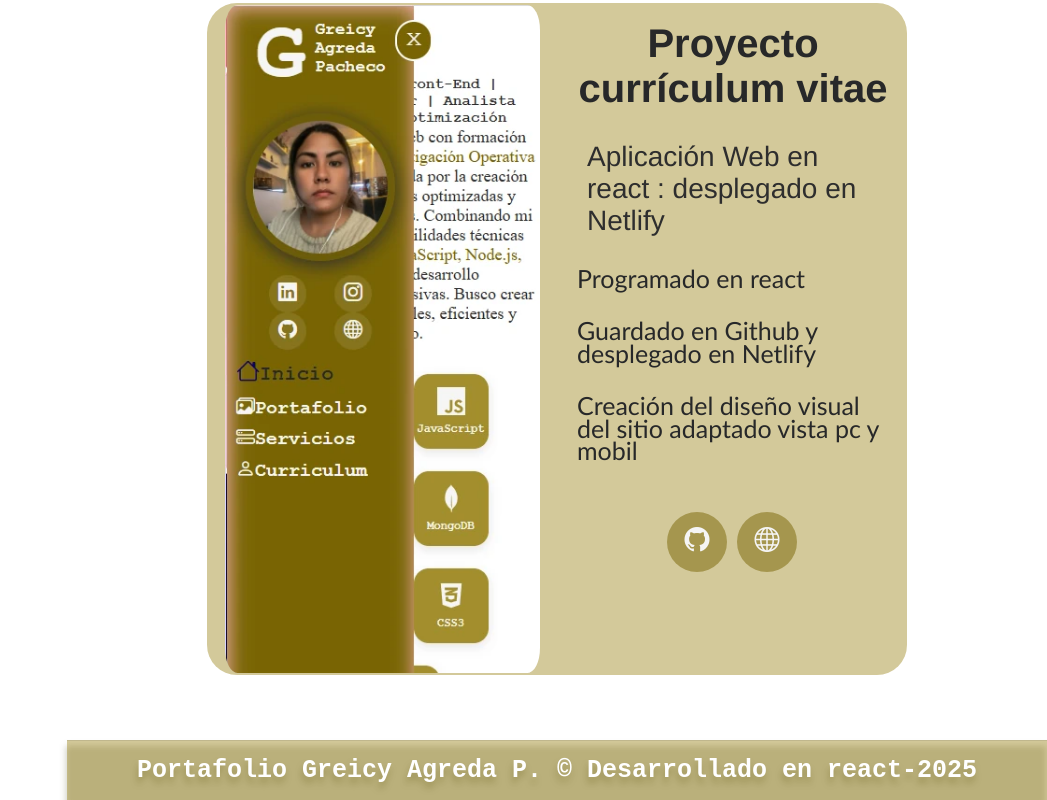
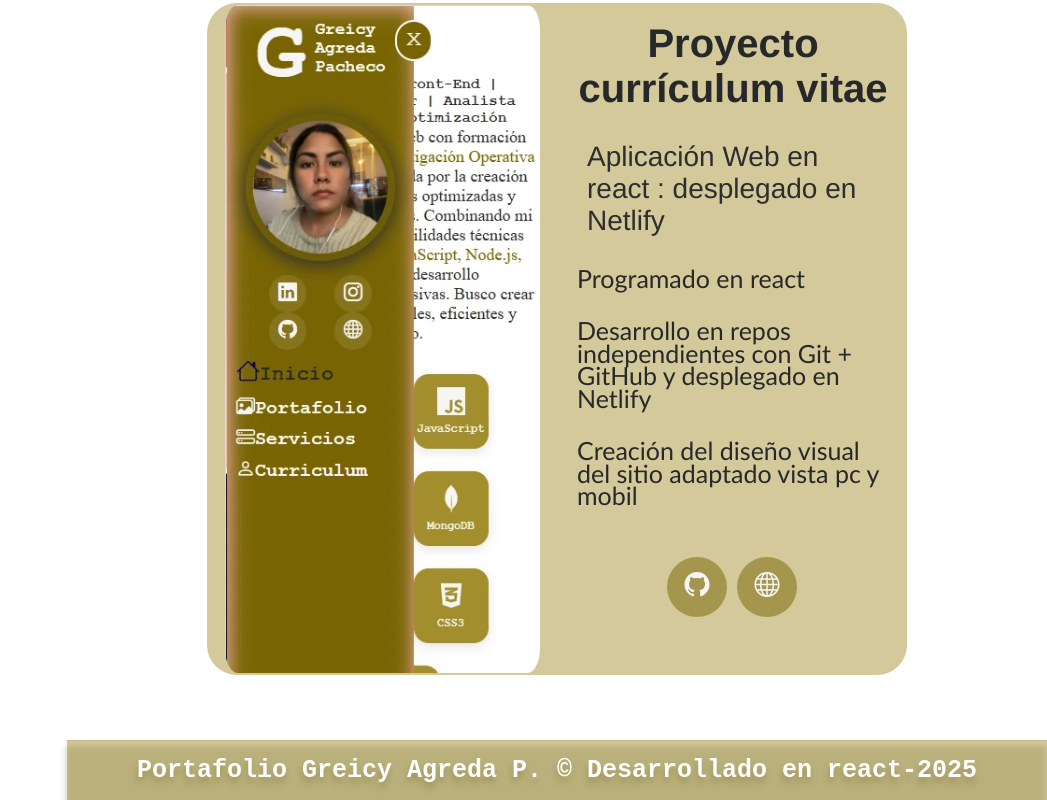
Before and after one commit to greis093/portafolio-cv, a React (Vite) app: page /portafolio in a window 1280 px wide. Shown: the part 1566-2366 px from the top of the page, without its empty margins (233-1280 px from the left). Built offline with nearby package versions, Linux system fonts and the light colour scheme; a web font is replaced by a local one.

Commit message:
cambios html curriculum

```diff
--- a/src/components/contacto/Datos_portafolio.jsx
+++ b/src/components/contacto/Datos_portafolio.jsx
@@ -59,7 +59,7 @@ const Datos_portafolio = () => {
                 <p className="portafolio__values__text__sub">Aplicación Web en react : desplegado en Netlify</p>
                 <ul className="portafolio__values__text__lista">
                 <li>Programado en react</li>
-                <li>Guardado en Github y desplegado en Netlify</li>
+                <li>Desarrollo en repos independientes con Git + GitHub y desplegado en Netlify</li>
                 <li>Creación del diseño visual del sitio adaptado vista pc y mobil</li>
                 </ul>
                    {/* Social links*/}
--- a/src/pages/Curriculum.jsx
+++ b/src/pages/Curriculum.jsx
@@ -16,7 +16,7 @@ const Curriculum = () => {
       <hr/>
       <section className='perfil-profesional'>
         <h3>✨Perfil Profesional</h3>
-        <p>Profesional con formación <strong>Investigación Operativa</strong> por la
+        <p>Profesional con formación en <strong>Investigación Operativa</strong> por la
         <em> Universidad Nacional Mayor de San Marcos</em>,
         esta base universitaria me ha permitido desarrollar una mentalidad estructurada y orientada a la optimización,
         que ahora aplico en el desarrollo de soluciones digitales. con experiencia en gestión de proyectos y consultoría.
```
